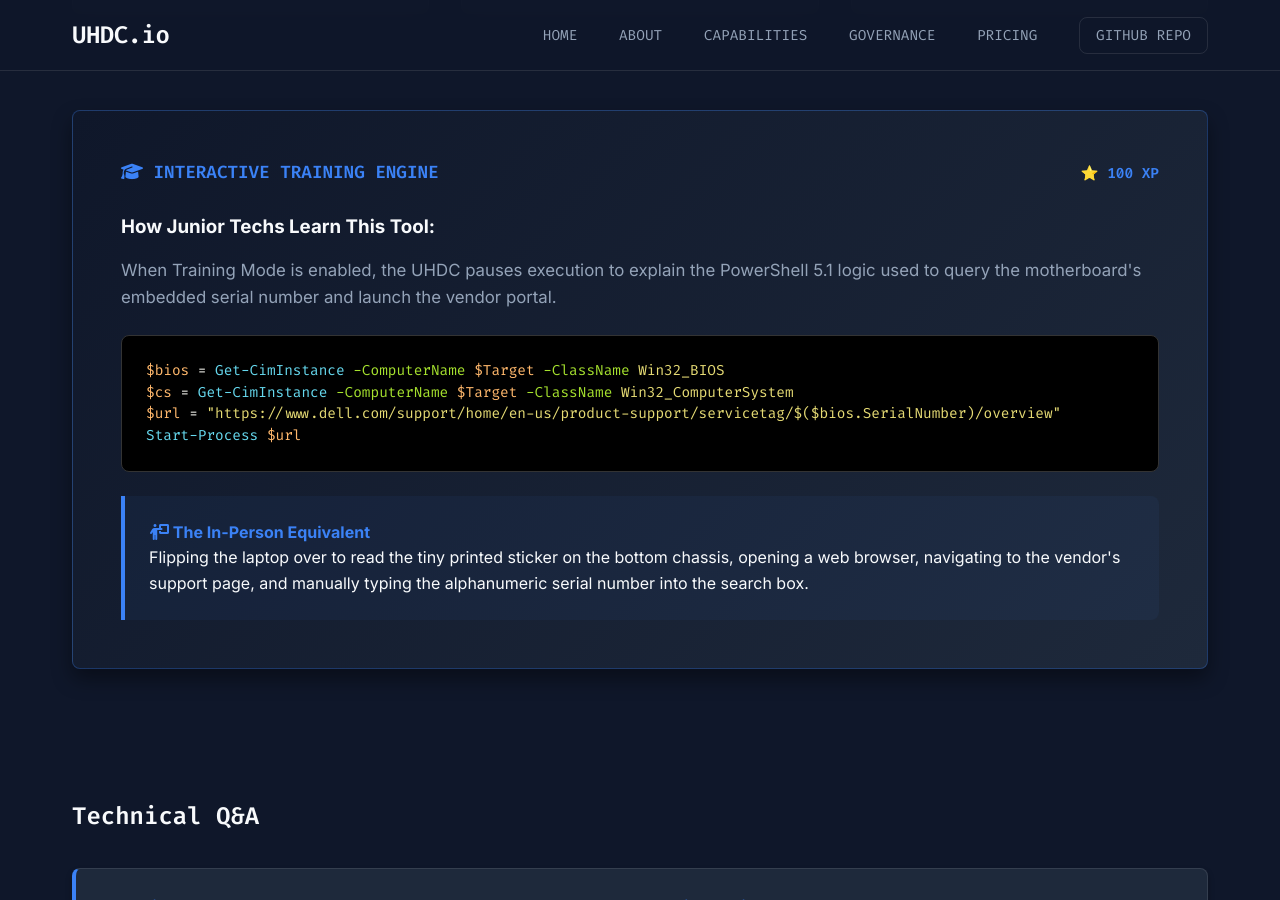
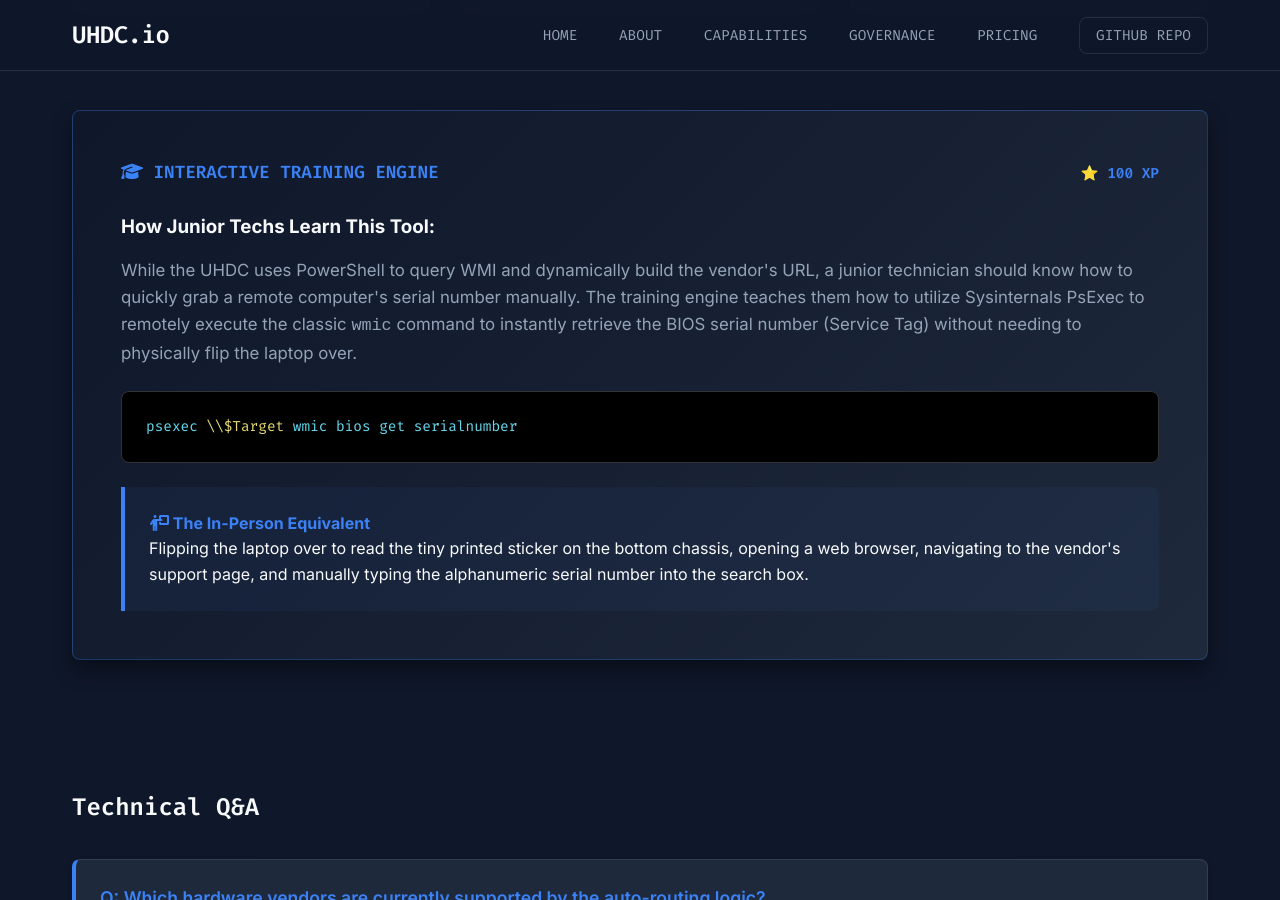
Before and after one commit to BobbyBurnsy/UHDC.io, a Jekyll site: the page built from automated-warranty-routing.html, in a window 1280 px wide and 900 px high, scrolled down 1122 px. Built offline with Jekyll 4.4.1, drawn with Linux system fonts in a browser that asks for light colours.

Commit message:
Update automated-warranty-routing.html

```diff
--- a/automated-warranty-routing.html
+++ b/automated-warranty-routing.html
@@ -77,14 +77,11 @@ title: "Automated Warranty Routing"
 
         <h3 style="color: var(--text-primary); margin-bottom: 1rem;">How Junior Techs Learn This Tool:</h3>
         <p style="color: var(--text-secondary); font-size: 1.05rem; line-height: 1.6; margin-bottom: 1.5rem;">
-            When Training Mode is enabled, the UHDC pauses execution to explain the PowerShell 5.1 logic used to query the motherboard's embedded serial number and launch the vendor portal.
+            While the UHDC uses PowerShell to query WMI and dynamically build the vendor's URL, a junior technician should know how to quickly grab a remote computer's serial number manually. The training engine teaches them how to utilize Sysinternals PsExec to remotely execute the classic <code>wmic</code> command to instantly retrieve the BIOS serial number (Service Tag) without needing to physically flip the laptop over.
         </p>
 
         <div class="mock-code">
-            <span class="var">$bios</span> = <span class="cmd">Get-CimInstance</span> <span class="param">-ComputerName</span> <span class="var">$Target</span> <span class="param">-ClassName</span> <span class="str">Win32_BIOS</span><br>
-            <span class="var">$cs</span> = <span class="cmd">Get-CimInstance</span> <span class="param">-ComputerName</span> <span class="var">$Target</span> <span class="param">-ClassName</span> <span class="str">Win32_ComputerSystem</span><br>
-            <span class="var">$url</span> = <span class="str">"https://www.dell.com/support/home/en-us/product-support/servicetag/$($bios.SerialNumber)/overview"</span><br>
-            <span class="cmd">Start-Process</span> <span class="var">$url</span>
+            <span class="cmd">psexec</span> <span class="str">\\$Target</span> <span class="cmd">wmic bios get serialnumber</span>
         </div>
 
         <div class="mock-inperson" style="border-left-color: var(--accent-blue); background: rgba(59, 130, 246, 0.05);">
```
